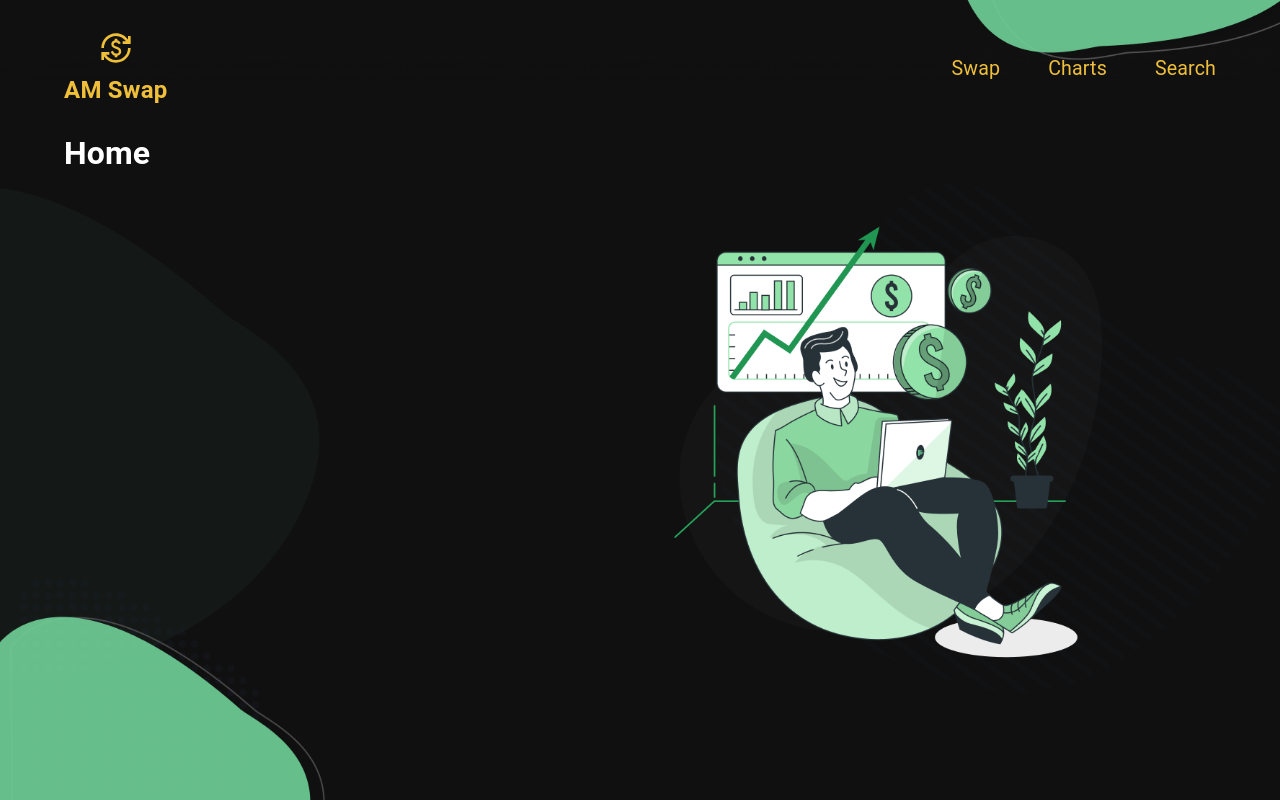
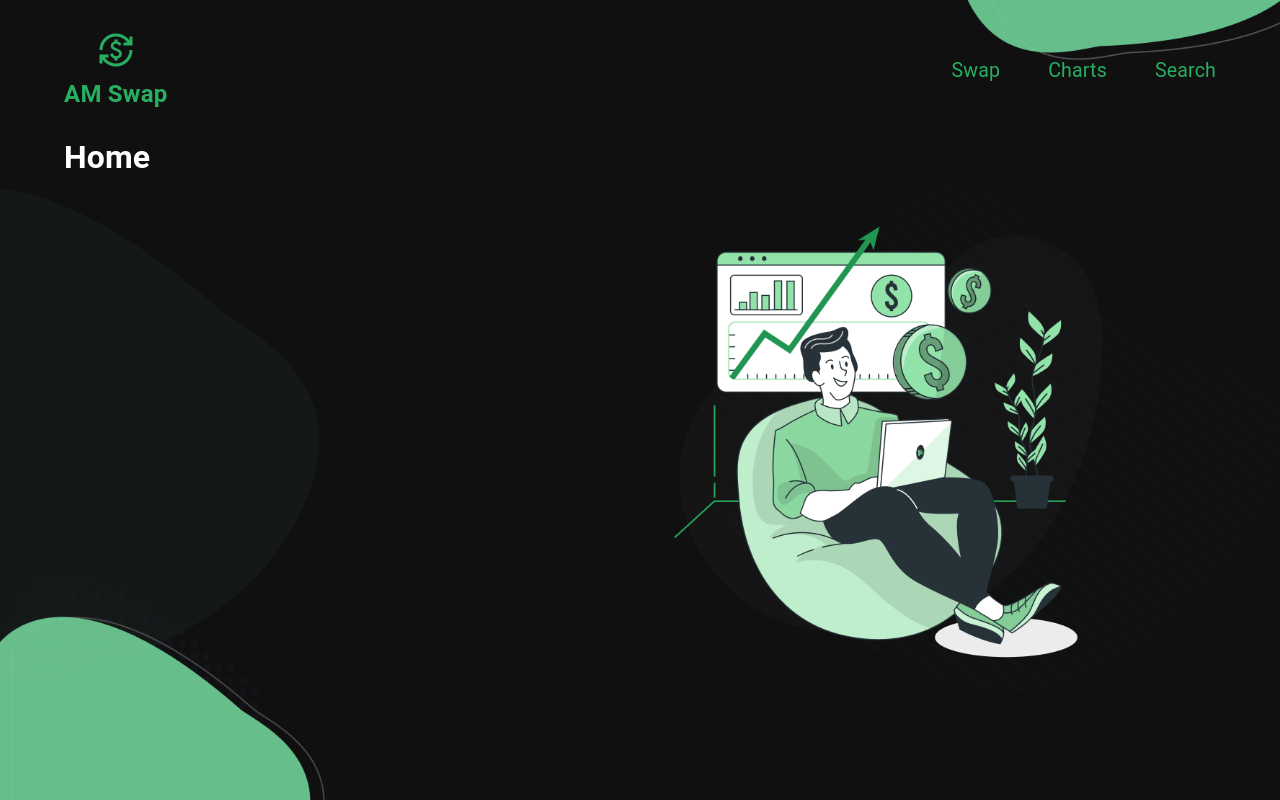
Before and after one commit to iam-annatar/Currency-Converter, a React (Vite) app: page / in a window 1280 px wide. Built offline with nearby package versions, Linux system fonts and the light colour scheme.

Commit message:
fix: main color theme

```diff
--- a/src/components/Logo.tsx
+++ b/src/components/Logo.tsx
@@ -1,10 +1,11 @@
-import { Typography } from "@mui/material";
+import { Typography, useTheme } from "@mui/material";
 import { Link } from "react-router-dom";
 
 import PATH from "../app/pages/routes/path";
 import MainLogo from "../assets/icons/currency-icon.svg?react";
 
 const Logo = () => {
+  const theme = useTheme();
   return (
     <Link
       style={{
@@ -17,7 +18,11 @@ const Logo = () => {
       to={PATH.HOME}
     >
       <MainLogo />
-      <Typography fontSize="1.5rem" fontWeight="bold" color="#EFBF3A">
+      <Typography
+        fontSize="1.5rem"
+        fontWeight="bold"
+        color={theme.palette.secondary.main}
+      >
         AM Swap
       </Typography>
     </Link>
--- a/src/styles/styles.css
+++ b/src/styles/styles.css
@@ -9,7 +9,7 @@
 .nav li a {
   text-decoration: none;
   font-size: 1.225rem;
-  color: #efbf3a;
+  color: #27ae60;
 }
 
 .nav li a:after {
--- a/src/styles/theme.ts
+++ b/src/styles/theme.ts
@@ -13,7 +13,7 @@ export const theme = createTheme({
       main: "#181F2C",
     },
     secondary: {
-      main: "#EFBF3A",
+      main: "#27AE60",
     },
   },
 });
```
Also changed, not shown: src/assets/icons/currency-icon.svg.
